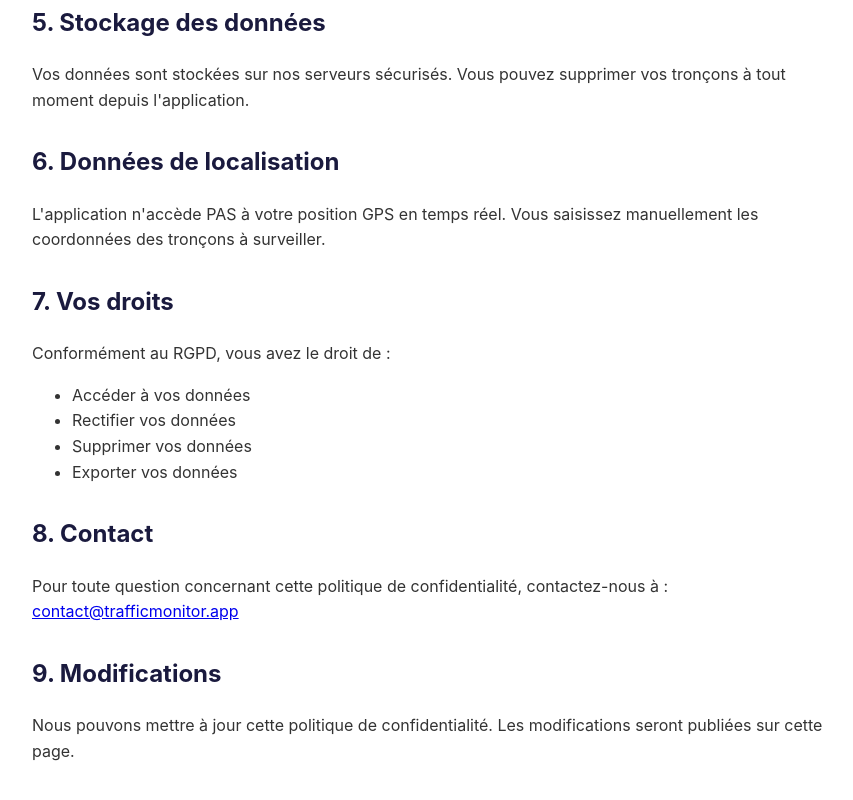
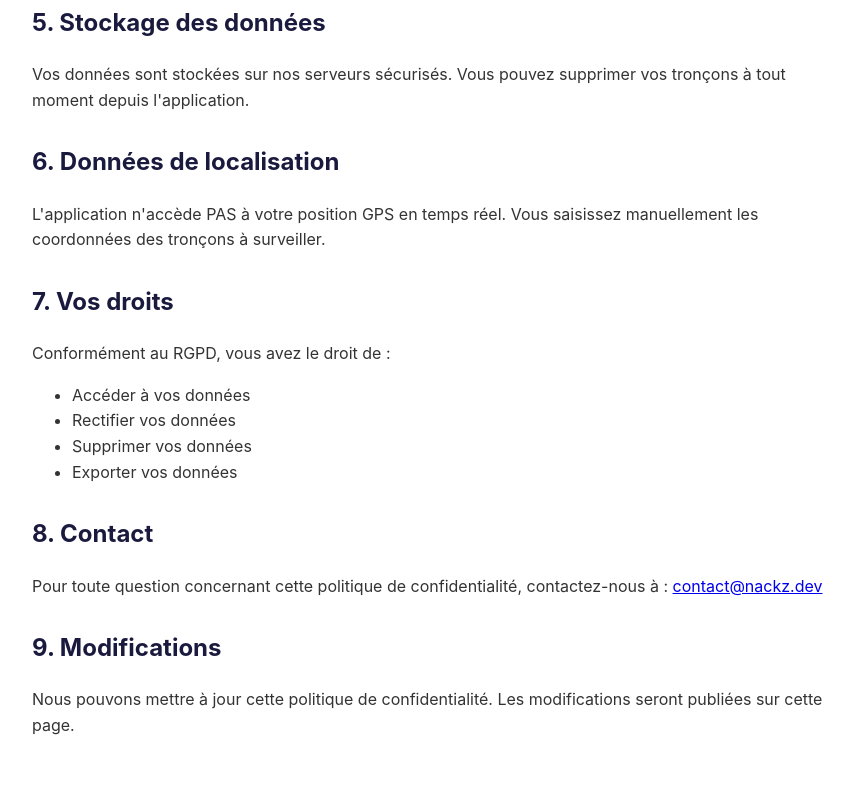
Before and after one commit to n4ckz/traffic-monitor-privacy, a plain HTML site: page index.html in a window 1280 px wide. Shown: the part 858-1658 px from the top of the page, without its empty margins (208-1061 px from the left). After the commit the page ends 1633 px from the top, so only its background shows below. Drawn offline with Linux system fonts and the light colour scheme.

Commit message:
Update contact email in privacy policy

```diff
--- a/index.html
+++ b/index.html
@@ -59,7 +59,7 @@
     </ul>
 
     <h2>8. Contact</h2>
-    <p>Pour toute question concernant cette politique de confidentialité, contactez-nous à : <a href="mailto:contact@trafficmonitor.app">contact@trafficmonitor.app</a></p>
+    <p>Pour toute question concernant cette politique de confidentialité, contactez-nous à : <a href="mailto:contact@trafficmonitor.app">contact@nackz.dev</a></p>
 
     <h2>9. Modifications</h2>
     <p>Nous pouvons mettre à jour cette politique de confidentialité. Les modifications seront publiées sur cette page.</p>
```
